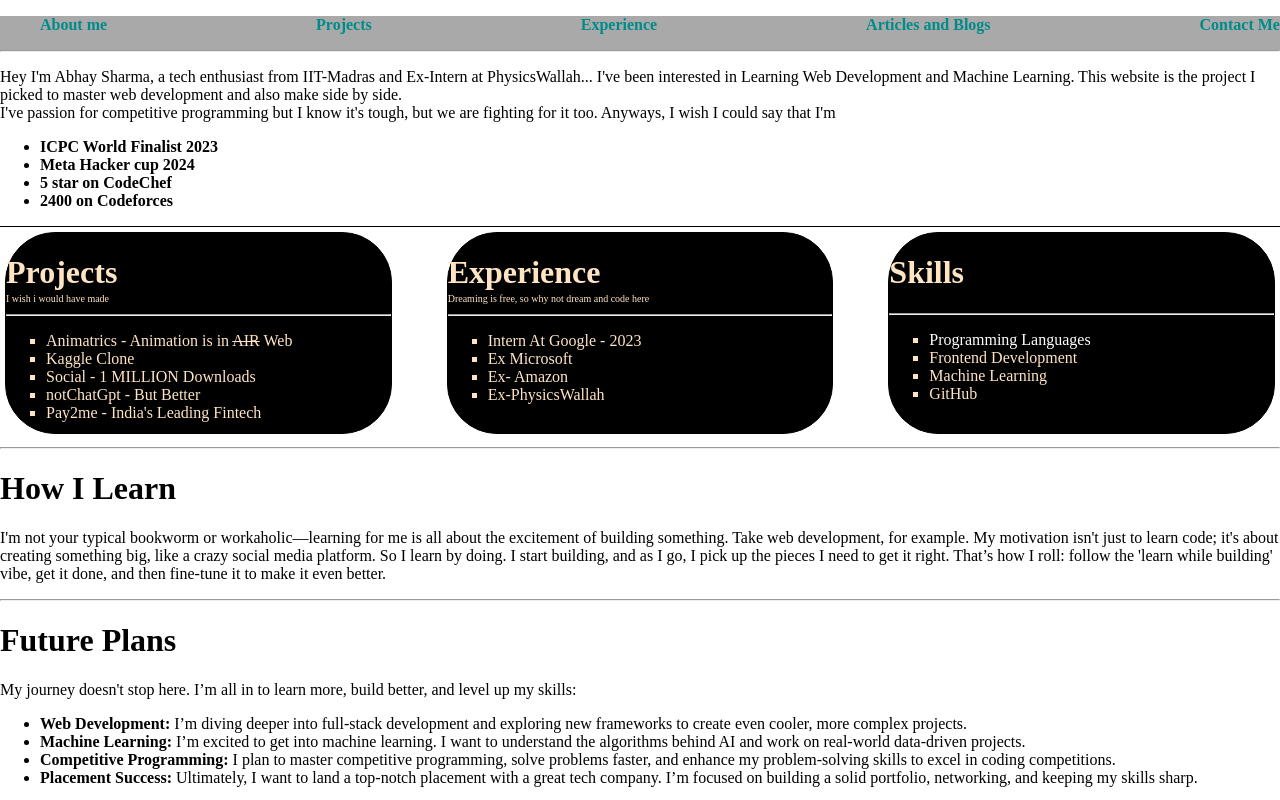
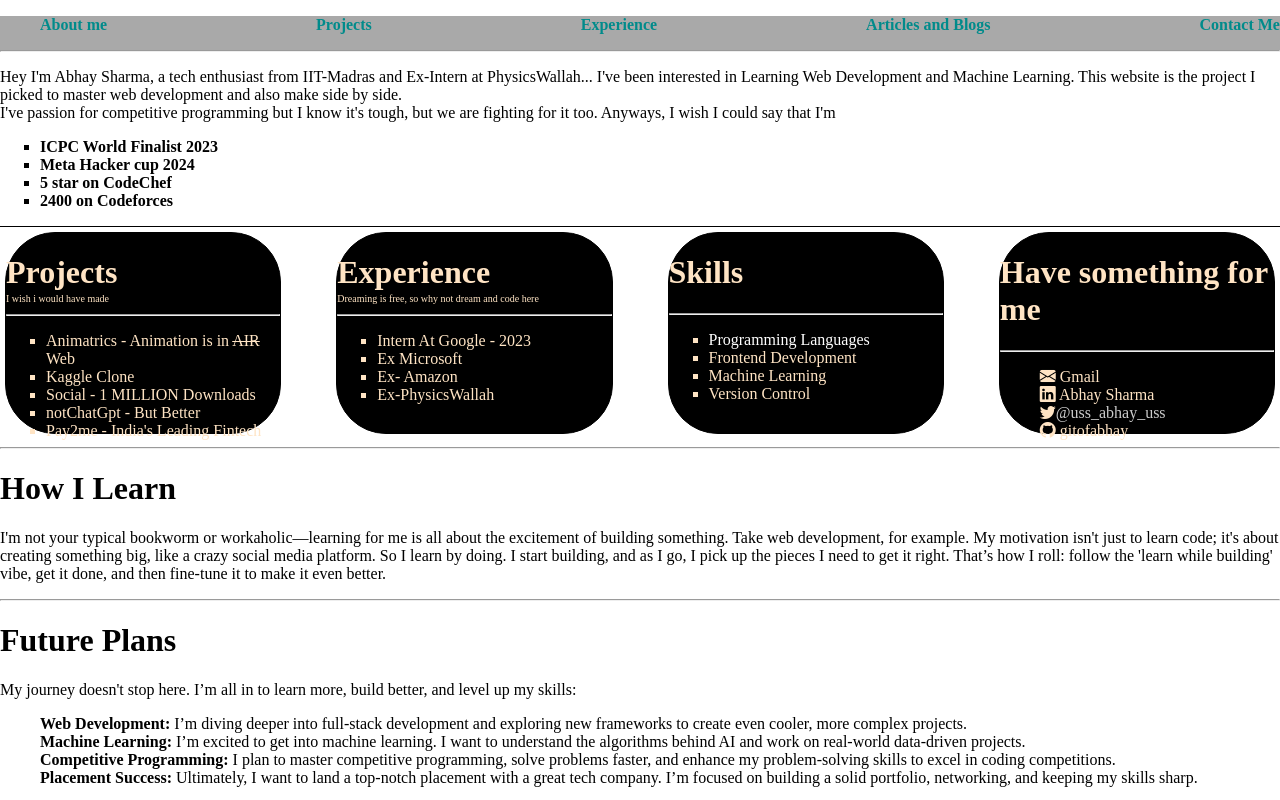
Before and after one commit to gitofabhay/portfoliowebsite, a website: page src/index.html in a window 1280 px wide. Shown: the top 800 px of the page. Drawn offline with nearby package versions, Linux system fonts and the light colour scheme.

Commit message:
ek aur baar

```diff
--- /dev/null
+++ b/package.json
@@ -0,0 +1,5 @@
+{
+  "dependencies": {
+    "bootstrap-icons": "^1.11.3"
+  }
+}
--- a/src/index.html
+++ b/src/index.html
@@ -6,6 +6,7 @@
 
     <title>Abhay</title>
     <link rel="stylesheet" href="/src/style.css">
+    <link rel="stylesheet" href="/node_modules/bootstrap-icons/font/bootstrap-icons.css">
 </head>
 <body>
     <nav>
@@ -21,12 +22,12 @@
     <main>
         <p>
             Hey I'm Abhay Sharma, a tech enthusiast from IIT-Madras and Ex-Intern at PhysicsWallah... I've been interested in Learning Web Development and Machine Learning. This website is the project I picked to master web development and also make side by side. <br> I've passion for competitive programming but I know it's tough, but we are fighting for it too. Anyways, I wish I could say that I'm <br>
-            <ul class="Flex">
+            <ol class="Flex">
                 <li>ICPC World Finalist 2023</li>
                 <li>Meta Hacker cup 2024</li>
                 <li>5 star on CodeChef</li>
                 <li>2400 on Codeforces</li>
-            </ul>
+            </ol>
         </p>
 
         <div class="daddy_div">
@@ -70,10 +71,18 @@
                     </li>
                     <li>Frontend Development</li>
                     <li>Machine Learning</li>
-                    <li>GitHub</li>
+                    <li>Version Control</li>
                 </ul>
             </div>
-
+            <div class="daddy daddy_div4">
+            <h1>Have something for me</h1> <hr>
+                <ul>
+                    <li><span class="bi bi-envelope-fill"></span> Gmail</li>
+                    <li><span class="bi  bi-linkedin"> </span>Abhay Sharma</li>
+                    <li> <span class="bi  bi-twitter"></span><a href="https://www.x.com/uss_abhay_uss" target="_blank">@uss_abhay_uss</a></li>
+                    <li><span class="bi bi-github"></span> gitofabhay</li>
+                </ul>
+            </div>
         </div>
 
 
@@ -122,14 +131,14 @@
     </div>
 
 
-
+    <br><br>
     <footer>
         I Know Website is Looking so casual Right now but ignore it for now. I'll make a professional one soon and no matter how casual it looks, it took effort. <br>
         Since you are reading this, Here is a heart for you ❤️ and a cookie 🍪 <br>
         Sending you my love, dear stranger. Hope you heal if you are going through something. <br>
         Let's Connect (please :) 🐣 pleaseeeeeeeeee
-        <br>
-        &copy; Website made by Abhay. NO COPY PASTE (please)
+        <br><hr>
+       <h5 class="copyright"> &copy; Made with love by Abhay ❤️</h2>
     </footer>
 </body>
 </html>
--- a/src/style.css
+++ b/src/style.css
@@ -10,8 +10,12 @@
 }
 .Flex {
     font-weight: bolder;
+    list-style-type: square;
 }
-
+a{
+    text-decoration: none;
+    color: #ccc;
+}
 .daddy_div {
     border-top: 1px black solid;
     display: flex;
@@ -94,3 +98,15 @@
 .toggle-checkbox:checked + .languages-list {
     display: block;
 }
+.copyright{
+    margin-left: 45%;
+
+}
+li:hover{
+   z-index: 1;
+   color: aqua;
+   background-color: darkolivegreen;
+}
+ul{
+    list-style: none;
+}
```
Also changed, not shown: 1 other file.
